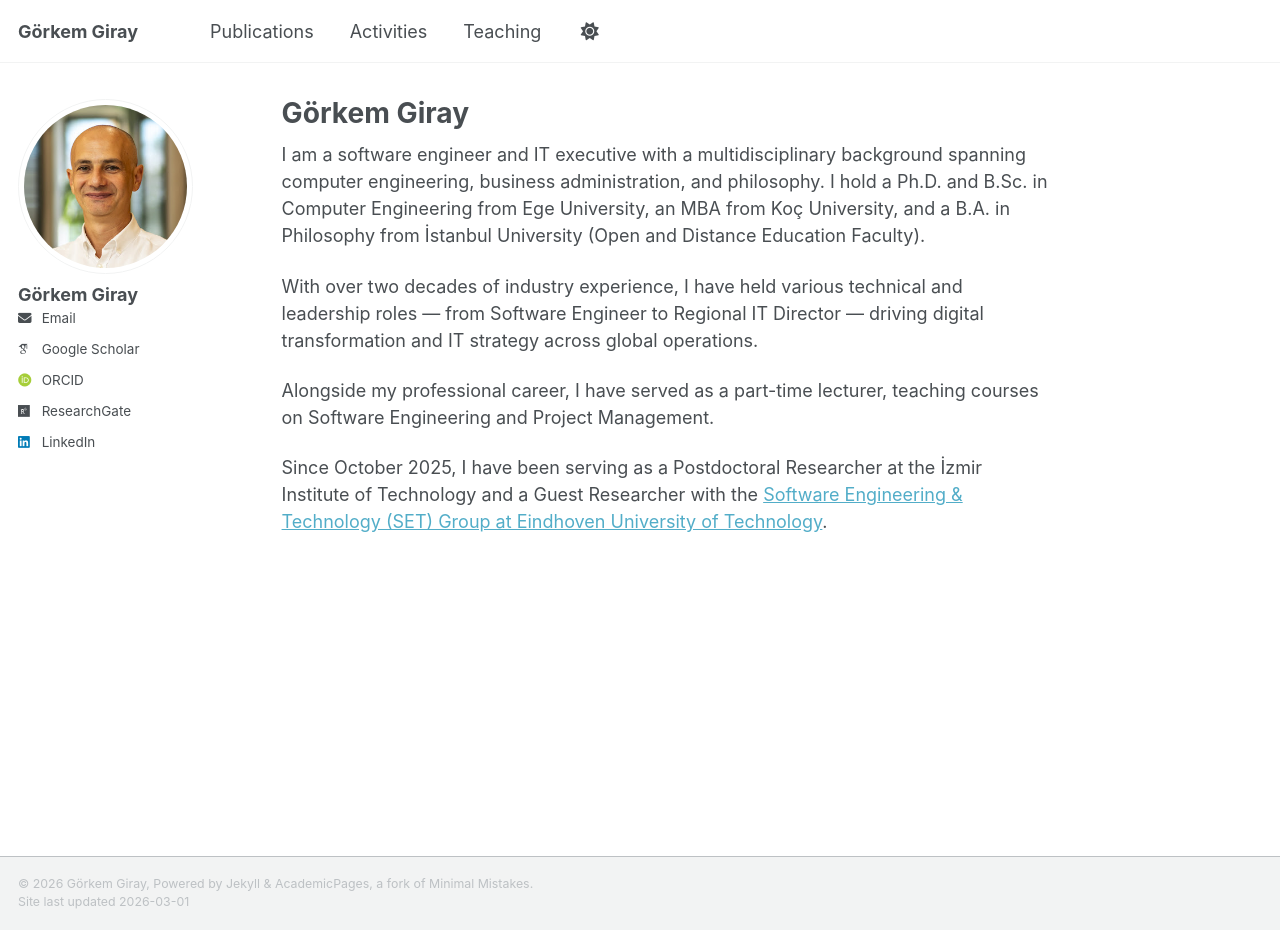
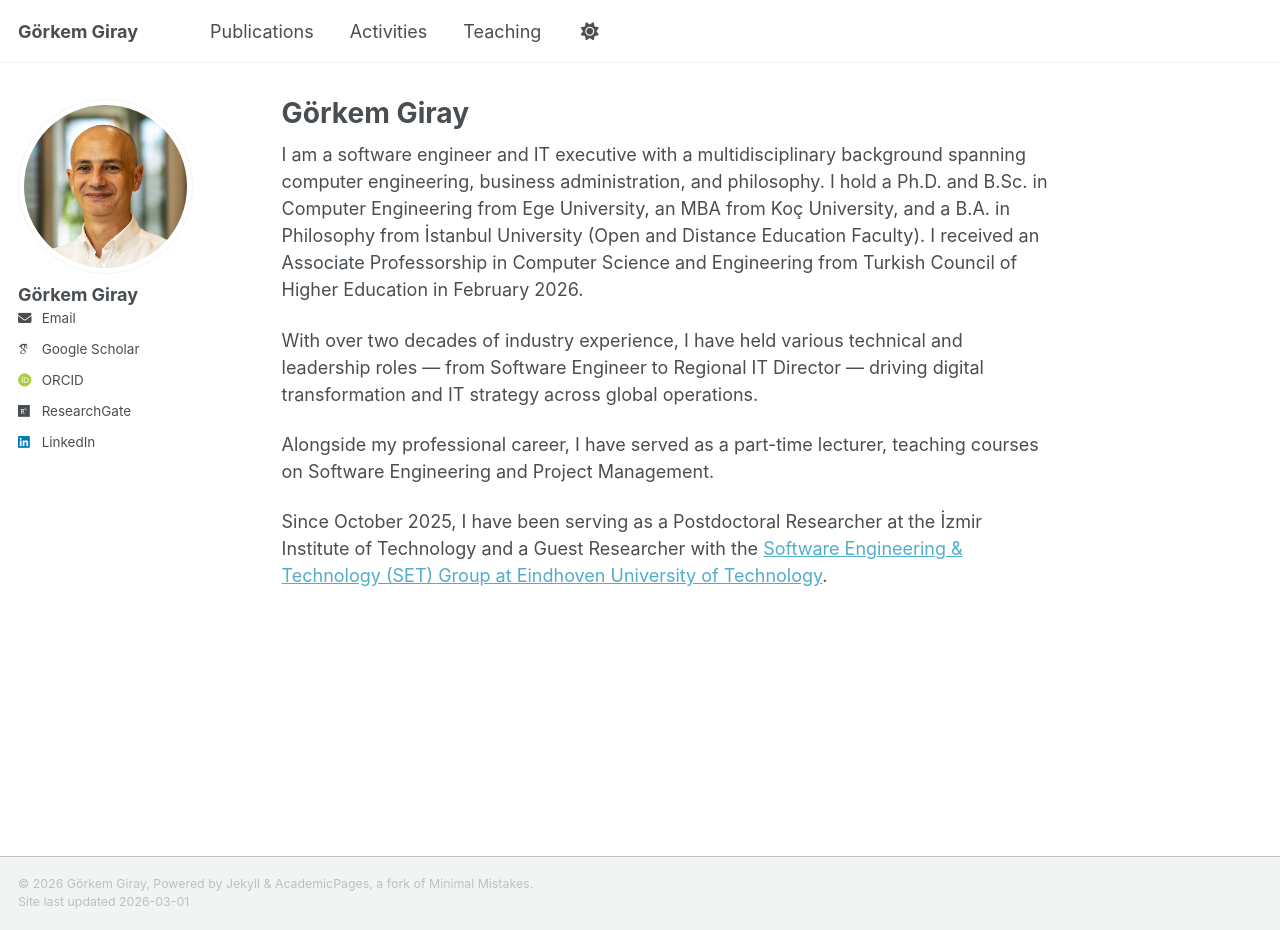
Before and after one commit to gorkemgiray/gorkemgiray.github.io, a Jekyll site: the page built from _pages/about.md, in a window 1280 px wide and 930 px high. Built offline with Jekyll 4.4.1, drawn with Linux system fonts in a browser that asks for light colours; some web fonts are replaced; a script that is not in the unit is left out.

Commit message:
Update about.md
update for Associate Professorship

```diff
--- a/_pages/about.md
+++ b/_pages/about.md
@@ -7,7 +7,7 @@ redirect_from:
   - /about.html
 ---
 
-I am a software engineer and IT executive with a multidisciplinary background spanning computer engineering, business administration, and philosophy. I hold a Ph.D. and B.Sc. in Computer Engineering from Ege University, an MBA from Koç University, and a B.A. in Philosophy from İstanbul University (Open and Distance Education Faculty).
+I am a software engineer and IT executive with a multidisciplinary background spanning computer engineering, business administration, and philosophy. I hold a Ph.D. and B.Sc. in Computer Engineering from Ege University, an MBA from Koç University, and a B.A. in Philosophy from İstanbul University (Open and Distance Education Faculty). I received an Associate Professorship in Computer Science and Engineering from Turkish Council of Higher Education in February 2026.
 
 With over two decades of industry experience, I have held various technical and leadership roles — from Software Engineer to Regional IT Director — driving digital transformation and IT strategy across global operations.
 
```
